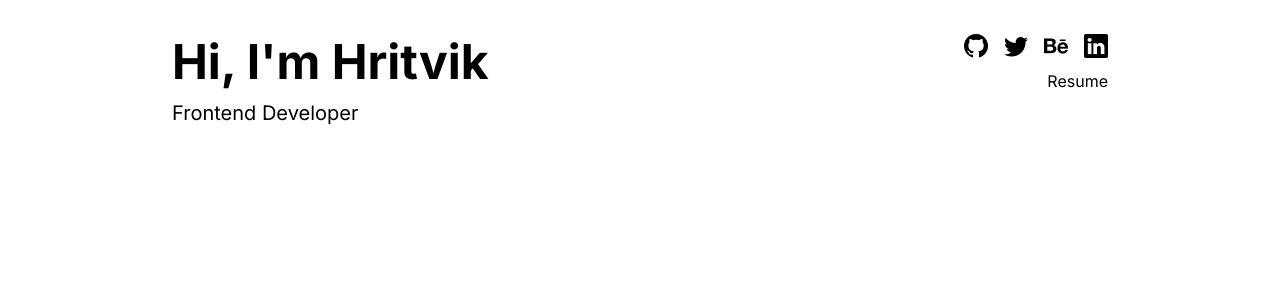
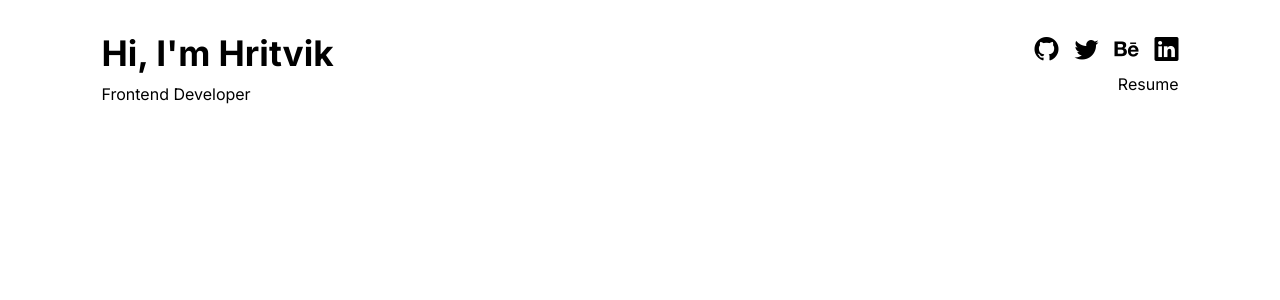
Before and after one commit to Hritvik-Mohan/hm-portfolio, a React (Vite) app: page / in a window 1280 px wide. Shown: the top 300 px of the page. Built offline with nearby package versions, Linux system fonts and the light colour scheme.

Commit message:
Update Header CSS

```diff
--- a/src/App.css
+++ b/src/App.css
@@ -1,5 +1,5 @@
 #root {
-  max-width: 1000px;
+  max-width: 1141px;
   margin: 0 auto;
   padding: 2rem;
   /* text-align: center; */
--- a/src/components/Header.css
+++ b/src/components/Header.css
@@ -4,14 +4,18 @@
 }
 
 .name > h3 {
-    font-size: 3rem;
+    font-size: 2.2rem;
     font-weight: 700;
 }
 
 .name > p {
     margin-top: 0.625rem;
-    font-size: 1.25rem;
+    font-size: 1rem;
     font-weight: 400;
+}
+
+.links {
+    margin-top: 0.2rem;
 }
 
 .links > .icons {
```
